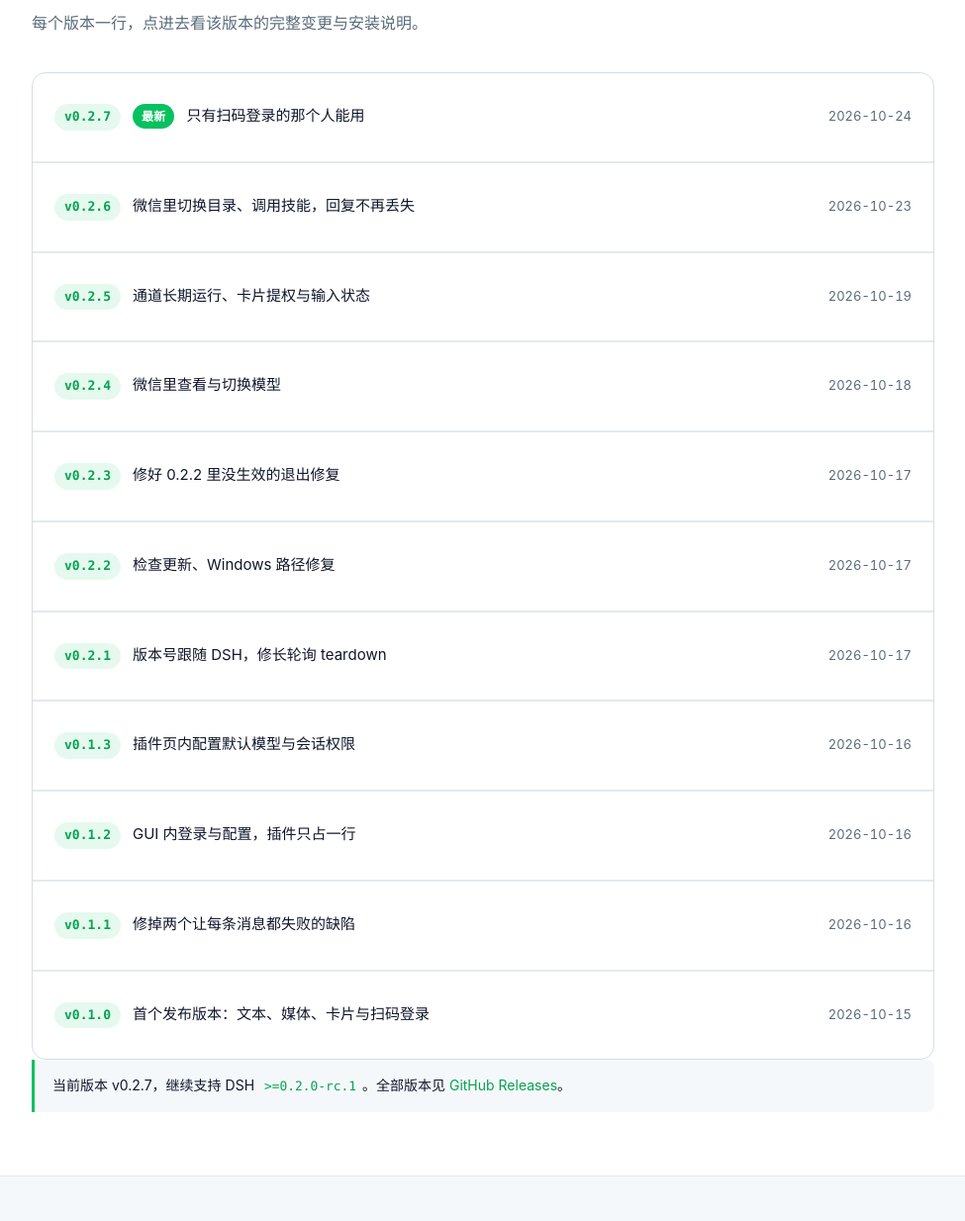
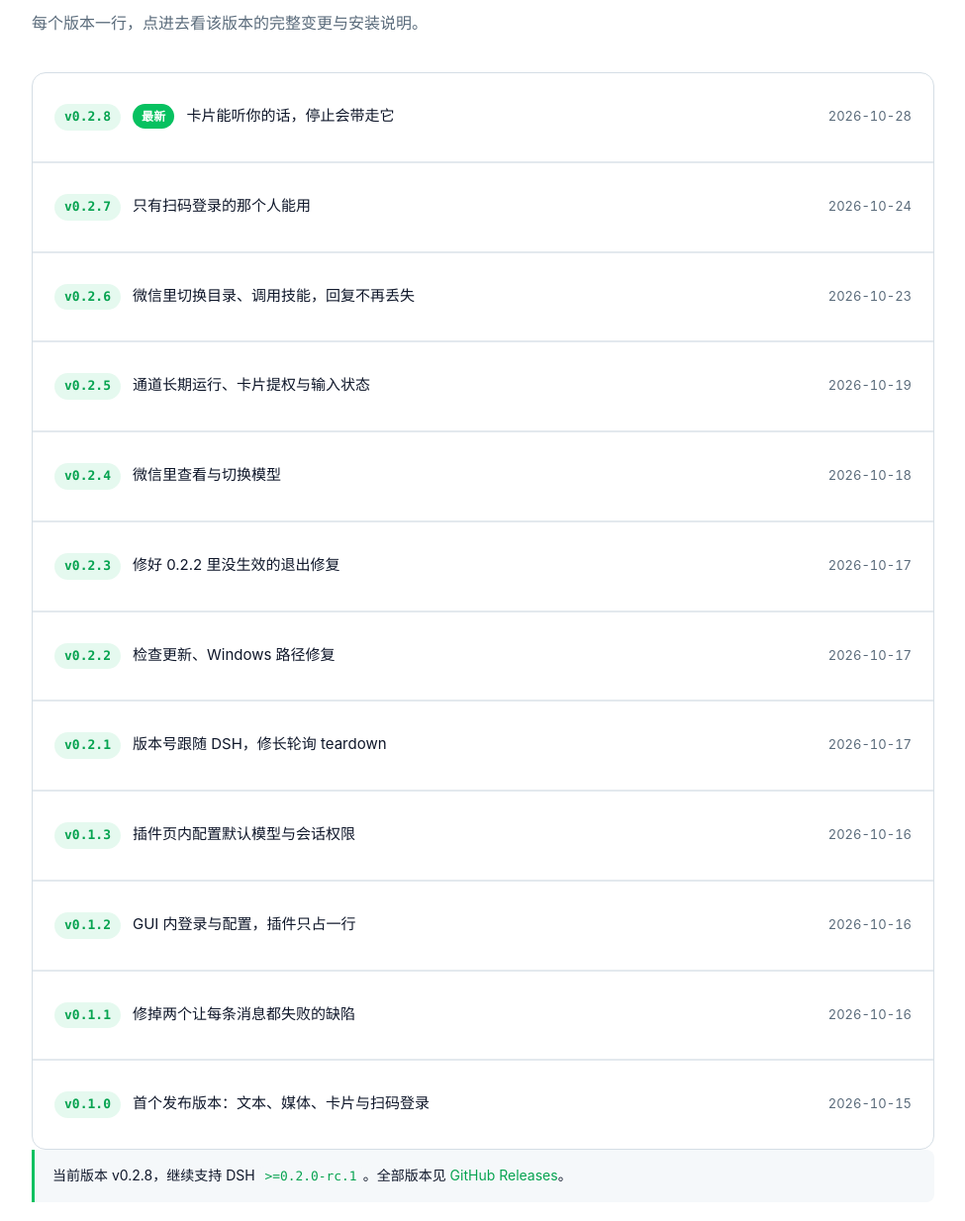
Before and after one commit to wangx-wx/dsh-channel-wechat, a website: page docs/index.html in a window 1280 px wide. Shown: the part 3988-5222 px from the top of the page at 99% size, without its empty margins (152-1127 px from the left). Drawn offline with Linux system fonts and the light colour scheme.

Commit message:
docs(site): list v0.2.8 in the release history

```diff
--- a/docs/index.html
+++ b/docs/index.html
@@ -112,9 +112,16 @@
       <p class="lede">每个版本一行，点进去看该版本的完整变更与安装说明。</p>
       <ol class="releases">
         <li>
+          <a href="https://github.com/wangx-wx/dsh-channel-wechat/releases/tag/v0.2.8">
+            <span class="release-tag">v0.2.8</span>
+            <span class="release-latest">最新</span>
+            <span class="release-name">卡片能听你的话，停止会带走它</span>
+            <time class="release-date" datetime="2026-10-28">2026-10-28</time>
+          </a>
+        </li>
+        <li>
           <a href="https://github.com/wangx-wx/dsh-channel-wechat/releases/tag/v0.2.7">
             <span class="release-tag">v0.2.7</span>
-            <span class="release-latest">最新</span>
             <span class="release-name">只有扫码登录的那个人能用</span>
             <time class="release-date" datetime="2026-10-24">2026-10-24</time>
           </a>
@@ -190,7 +197,7 @@
           </a>
         </li>
       </ol>
-      <p class="note">当前版本 v0.2.7，继续支持 DSH <code>&gt;=0.2.0-rc.1</code>。全部版本见 <a href="https://github.com/wangx-wx/dsh-channel-wechat/releases">GitHub Releases</a>。</p>
+      <p class="note">当前版本 v0.2.8，继续支持 DSH <code>&gt;=0.2.0-rc.1</code>。全部版本见 <a href="https://github.com/wangx-wx/dsh-channel-wechat/releases">GitHub Releases</a>。</p>
     </div>
   </section>
 
```
